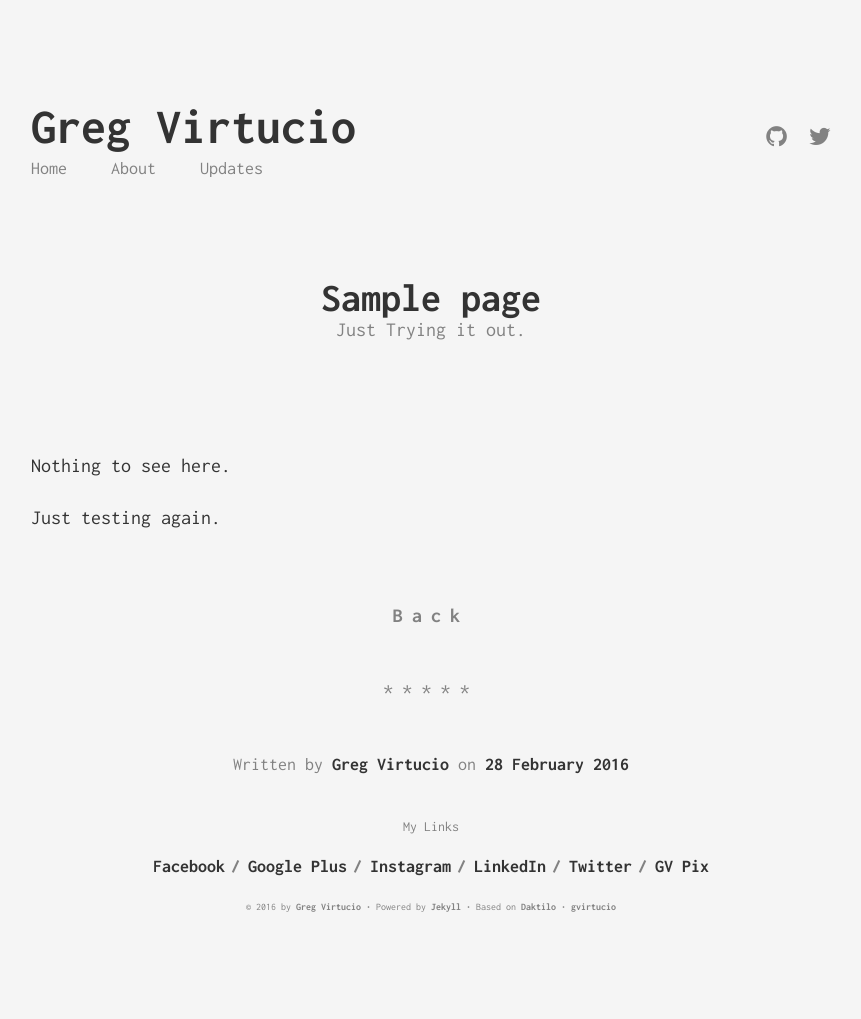
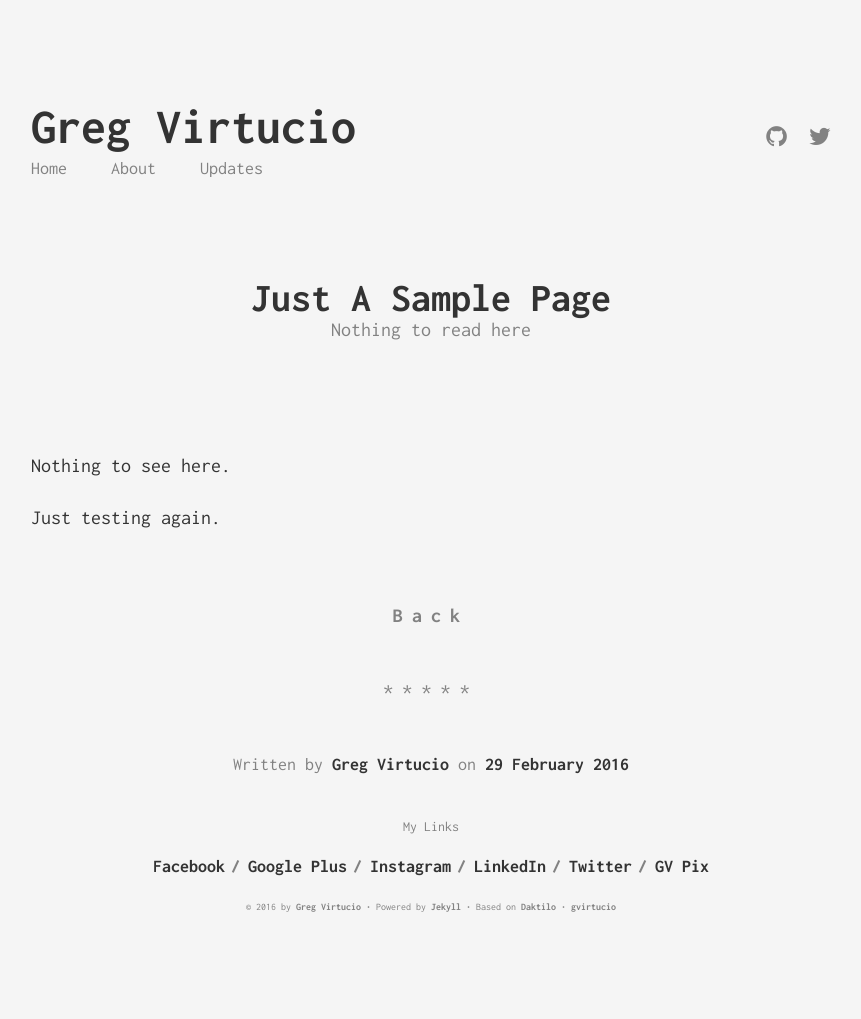
Before and after one commit to mayarichman/gvirtucio.github.io, a Jekyll site: the page built from _posts/2016-02-29-just-a-sample-page.md, in a window 1280 px wide. Shown: the whole page, without its empty margins (209-1070 px from the left). Built offline with Jekyll 4.4.1, drawn with Linux system fonts in a browser that asks for light colours.

Commit message:
Update 2016-02-29-just-a-sample-page.md

```diff
--- a/_posts/2016-02-29-just-a-sample-page.md
+++ b/_posts/2016-02-29-just-a-sample-page.md
@@ -1,8 +1,8 @@
 ---
 layout: post
-title:  "Sample page"
-subtitle: "Just Trying it out."
-date:   2016-2-28 06:56:45
+title:  "Just A Sample Page"
+subtitle: "Nothing to read here"
+date:   2016-2-29 05:16:45
 ---
 
 Nothing to see here.
```
